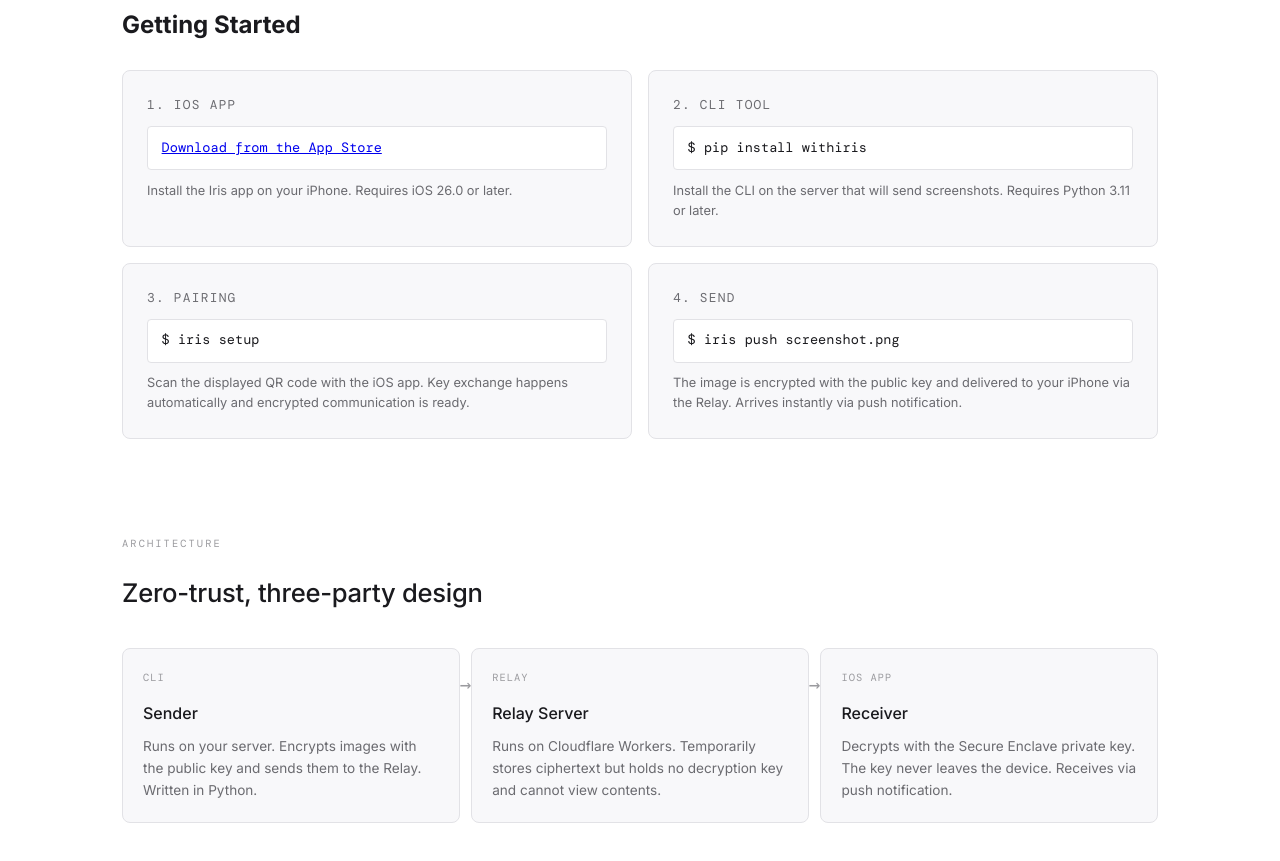
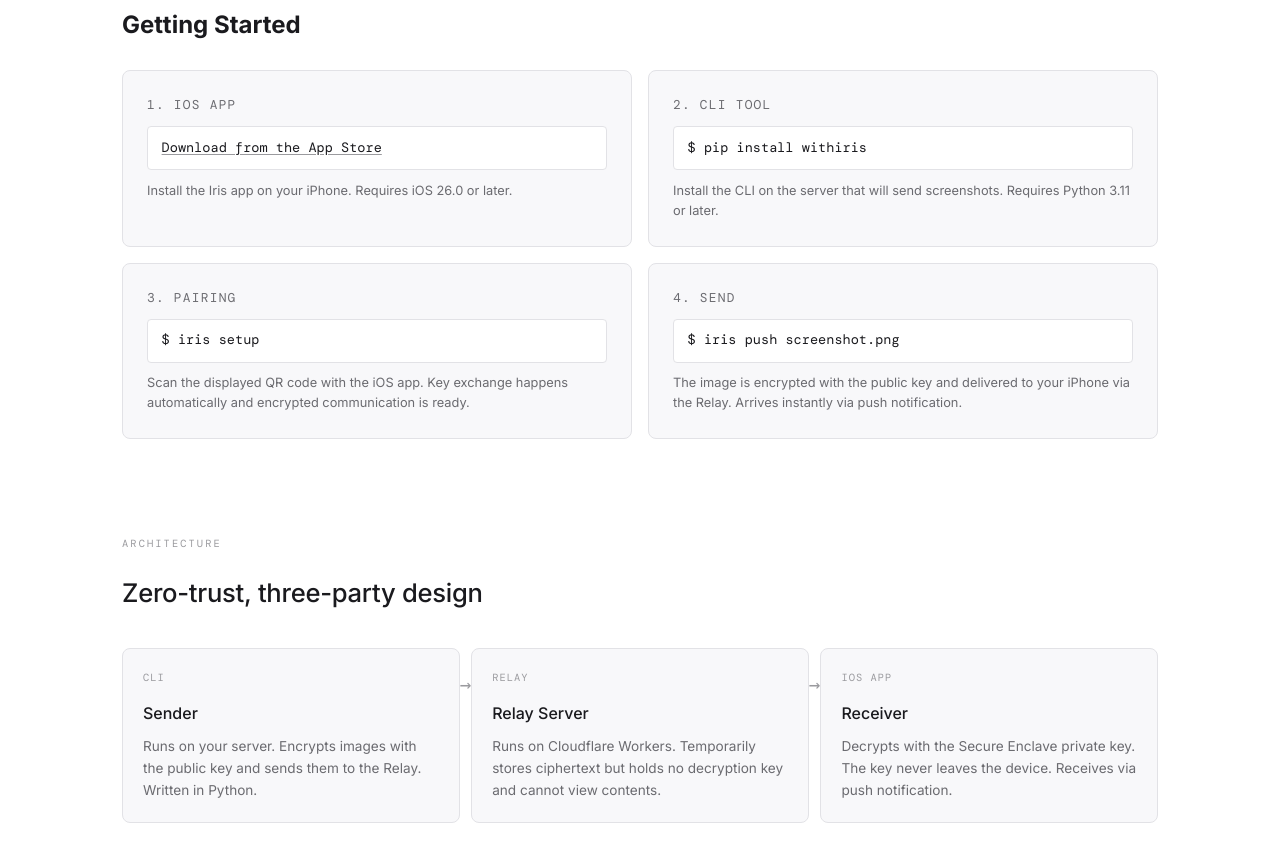
Before and after one commit to asonas/withiris, a website: page pages/index.html in a window 1280 px wide. Shown: the part 1120-1981 px from the top of the page. Drawn offline with nearby package versions, Linux system fonts and the light colour scheme; a web font is replaced by a local one.

Commit message:
Add install-cmd link styles
Introduce styling for links within the install command section, including
text decoration with custom color and smooth hover transitions. This improves
the visual hierarchy and user interaction within the installation instructions.

```diff
--- a/pages/index.html
+++ b/pages/index.html
@@ -469,6 +469,18 @@
       line-height: 1.6;
     }
 
+    .install-cmd a {
+      color: var(--text-primary);
+      text-decoration: underline;
+      text-underline-offset: 2px;
+      text-decoration-color: var(--text-tertiary);
+      transition: text-decoration-color 0.2s;
+    }
+
+    .install-cmd a:hover {
+      text-decoration-color: var(--text-primary);
+    }
+
     /* --- Footer --- */
     footer {
       padding: 2.5rem 2rem;
```
